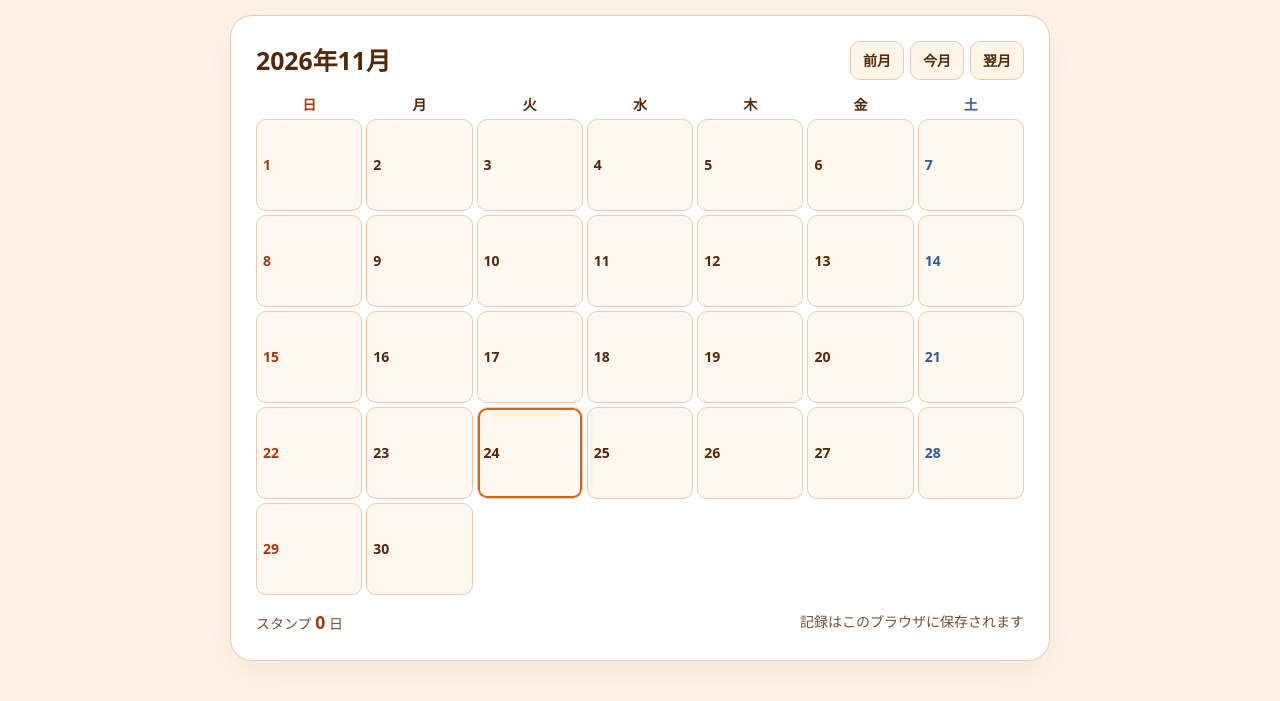
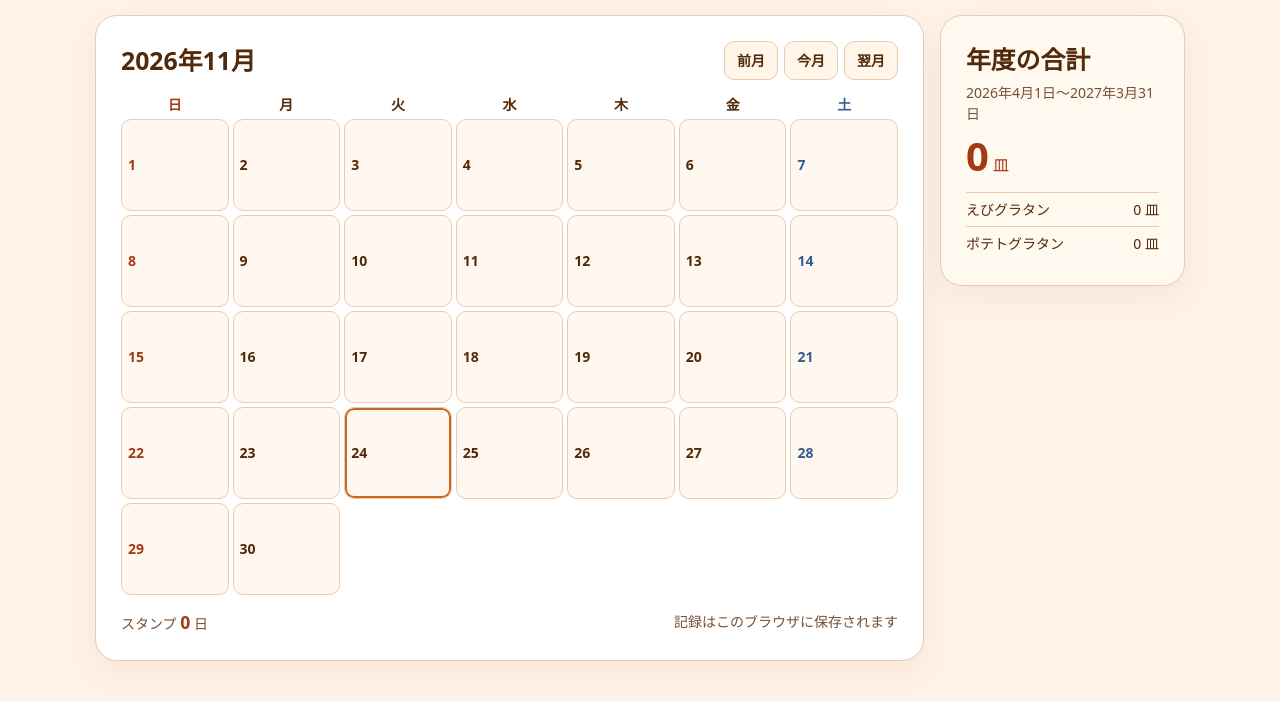
Before and after one commit to yichn111o-glitch/gratin-calendar, a plain HTML site: page index.html in a window 1280 px wide. Shown: the part 188-889 px from the top of the page. Drawn offline with Linux system fonts and the light colour scheme.

Commit message:
Add files via upload

```diff
--- a/app.js
+++ b/app.js
@@ -108,6 +108,7 @@ function renderCalendar() {
     if (key === focusKey) button.focus();
   }
   $('count').textContent = count;
+  renderFiscalTotals(year, index);
 }
 
 function openDay(date) {
@@ -160,6 +161,35 @@ function lockDay(lock) {
 
 function plateCount(record, field, legacyMeal) {
   return Object.hasOwn(record, field) ? record[field] : record.meal === legacyMeal ? record.plates : null;
+}
+
+function fiscalTotals(records, year) {
+  let shrimp = 0;
+  let potato = 0;
+  let legacy = 0;
+  for (const [key, record] of records) {
+    const [recordYear, recordMonth] = key.split('-').map(Number);
+    if (recordYear - (recordMonth < 4 ? 1 : 0) !== year) continue;
+    const shrimpCount = plateCount(record, 'shrimpPlates', 'えびグラタン');
+    const potatoCount = plateCount(record, 'potatoPlates', 'ポテトグラタン');
+    shrimp += shrimpCount ?? 0;
+    potato += potatoCount ?? 0;
+    if (shrimpCount == null && potatoCount == null && !['えびグラタン', 'ポテトグラタン'].includes(record.meal)) {
+      legacy += record.plates ?? 0;
+    }
+  }
+  return {shrimp, potato, legacy, total:shrimp + potato + legacy};
+}
+
+function renderFiscalTotals(year, monthIndex) {
+  const fiscalYear = year - (monthIndex < 3 ? 1 : 0);
+  const totals = fiscalTotals(days, fiscalYear);
+  $('fiscalPeriod').textContent = fiscalYear + '年4月1日〜' + (fiscalYear + 1) + '年3月31日';
+  $('fiscalTotal').textContent = totals.total.toLocaleString('ja-JP');
+  $('fiscalShrimp').textContent = totals.shrimp.toLocaleString('ja-JP');
+  $('fiscalPotato').textContent = totals.potato.toLocaleString('ja-JP');
+  $('fiscalLegacy').textContent = totals.legacy.toLocaleString('ja-JP');
+  $('fiscalLegacyRow').hidden = totals.legacy === 0;
 }
 
 function validPlateCounts() {
--- a/index.html
+++ b/index.html
@@ -7,6 +7,10 @@
 <title>グラタンカレンダー</title>
 <link rel="stylesheet" href="style.css">
 <script src="app.js" defer></script>
+  <link rel="icon" type="image/png" href="./icon-192.png">
+  <link rel="apple-touch-icon" sizes="180x180" href="./apple-touch-icon.png">
+  <link rel="manifest" href="./manifest.webmanifest">
+  <meta name="apple-mobile-web-app-title" content="グラタンカレンダー">
 </head>
 <body>
 <main>
@@ -14,6 +18,7 @@
   <div><h1>グラタンカレンダー</h1><p>グラタンを食べた日を記録しましょう</p></div>
   <button id="settings" class="light">スタンプ画像</button>
 </header>
+<div class="calendar-layout">
 <section class="card" aria-labelledby="month">
   <div class="toolbar">
     <h2 id="month" aria-live="polite"></h2>
@@ -24,6 +29,19 @@
   <div class="summary"><span>スタンプ <strong id="count">0</strong> 日</span><span>記録はこのブラウザに保存されます</span></div>
   <p id="calendarStatus" class="error" role="status"></p>
 </section>
+<aside class="card fiscal-card" aria-labelledby="fiscalTitle">
+  <h2 id="fiscalTitle">年度の合計</h2>
+  <div aria-live="polite" aria-atomic="true">
+    <p id="fiscalPeriod" class="fiscal-period"></p>
+    <p class="fiscal-total"><strong id="fiscalTotal">0</strong> 皿</p>
+    <dl class="fiscal-breakdown">
+      <div><dt>えびグラタン</dt><dd><span id="fiscalShrimp">0</span> 皿</dd></div>
+      <div><dt>ポテトグラタン</dt><dd><span id="fiscalPotato">0</span> 皿</dd></div>
+      <div id="fiscalLegacyRow" hidden><dt>種類未選択</dt><dd><span id="fiscalLegacy">0</span> 皿</dd></div>
+    </dl>
+  </div>
+</aside>
+</div>
 </main>
 
 <dialog id="detail" aria-labelledby="dateTitle">
--- a/style.css
+++ b/style.css
@@ -1,7 +1,7 @@
 *{box-sizing:border-box}
 :root{color-scheme:light;--ink:#522909;--muted:#755136;--line:#e8cbb2;--accent:#a23a14}
 body{margin:0;background:#fff3e7;color:var(--ink);font:16px/1.5 system-ui,sans-serif}
-main{max-width:900px;margin:auto;padding:clamp(12px,4vw,40px)}
+main{max-width:1170px;margin:auto;padding:clamp(12px,4vw,40px)}
 header{background:#8e350f;color:#fff;border-radius:24px;padding:clamp(18px,4vw,32px);display:flex;align-items:center;justify-content:space-between;gap:12px;flex-wrap:wrap}
 h1,h2,p{margin:0}
 h1{font-size:clamp(1.45rem,4vw,2.15rem)}
@@ -70,3 +70,13 @@ textarea{display:block;width:100%;resize:vertical;font:inherit;padding:8px;borde
 @keyframes stamp-drop{0%{transform:translateY(-100dvh) scale(1.45)}52%{transform:translateY(2vh) scale(.92,1.06)}68%{transform:translateY(-2vh) scale(1.06,.96)}84%,100%{transform:none}}
 @media(prefers-reduced-motion:reduce){#impact.stamped #impactArt{animation:none}}
 [hidden]{display:none!important}
+
+.calendar-layout{display:grid;grid-template-columns:minmax(0,1fr) minmax(215px,245px);gap:16px;align-items:start}
+.fiscal-card{background:#fff9f0}
+.fiscal-period{margin-top:4px;font-size:.875rem;color:var(--muted)}
+.fiscal-total{margin-top:8px;color:var(--accent)}
+.fiscal-total strong{font-size:2.5rem;line-height:1.2;font-variant-numeric:tabular-nums;overflow-wrap:anywhere}
+.fiscal-breakdown{margin:12px 0 0;font-size:.875rem}
+.fiscal-breakdown div{border-top:1px solid var(--line);padding:6px 0;display:flex;gap:6px;justify-content:space-between}
+.fiscal-breakdown dd{margin:0;text-align:right}
+@media(max-width:740px){.calendar-layout{grid-template-columns:minmax(0,1fr);gap:0}}
```
Also changed, not shown: apple-touch-icon.png (added), icon-192.png (added), icon-512.png (added), manifest.webmanifest (added).
